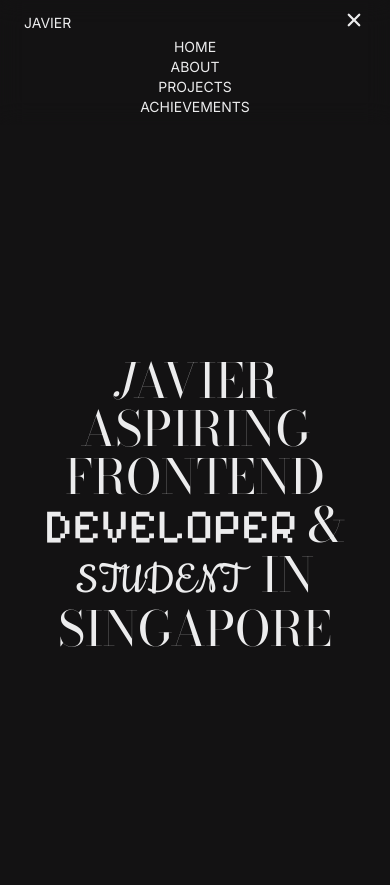
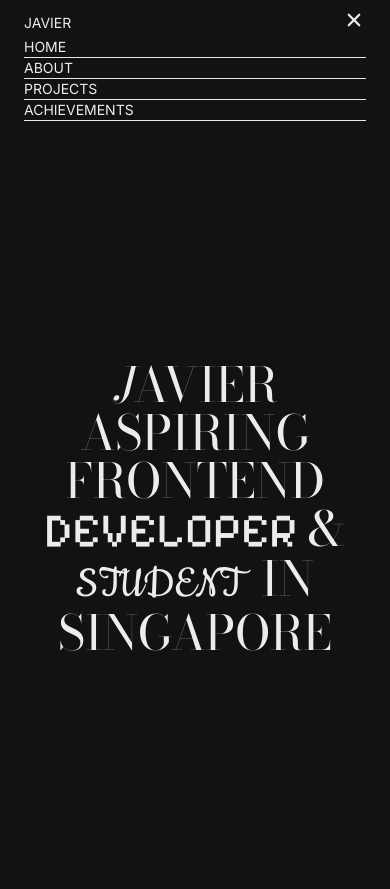
Before and after one commit to caffeinated01/portfolio, a React (Vite) app: page / in a window 390 px wide. Both pictures are taken after a click on the button 354 px from the left and 20 px from the top of the page. Built offline with nearby package versions, Linux system fonts and the light colour scheme.

Commit message:
add border to nav items

```diff
--- a/src/Components/Nav.jsx
+++ b/src/Components/Nav.jsx
@@ -24,14 +24,14 @@ function Nav() {
       </nav>
       {isOpen && (
         <div className="flex basis-full flex-col items-center">
-          <Link to="/" onClick={toggleNavbar}>
+          <Link to="/" onClick={toggleNavbar} className="border-b w-full">
             HOME
           </Link>
-          <Link to="/about" onClick={toggleNavbar}>
+          <Link to="/about" onClick={toggleNavbar} className="border-b w-full">
             ABOUT
           </Link>
-          <Link to="/projects" onClick={toggleNavbar}>PROJECTS</Link>
-          <Link to="/achievements" onClick={toggleNavbar}>ACHIEVEMENTS</Link>
+          <Link to="/projects" onClick={toggleNavbar} className="border-b w-full">PROJECTS</Link>
+          <Link to="/achievements" onClick={toggleNavbar} className="border-b w-full">ACHIEVEMENTS</Link>
         </div>
       )}
     </>
```
